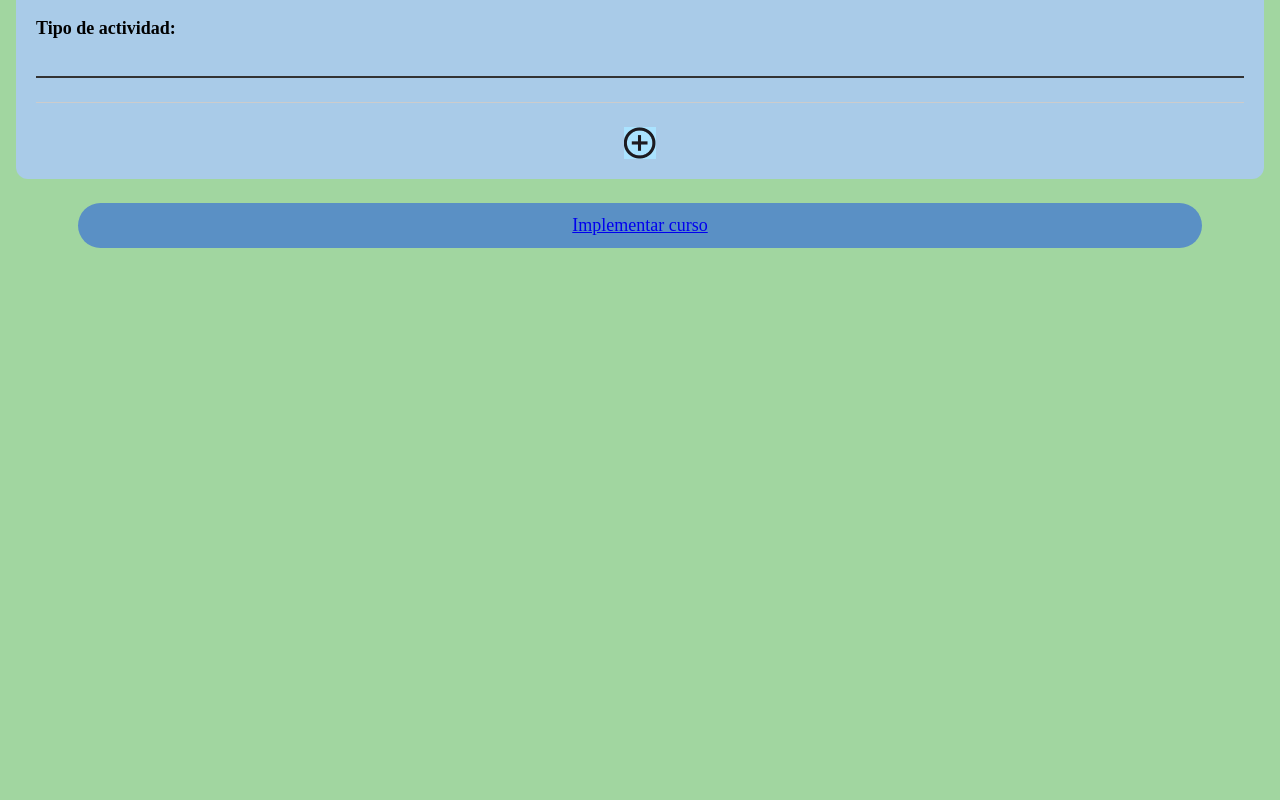
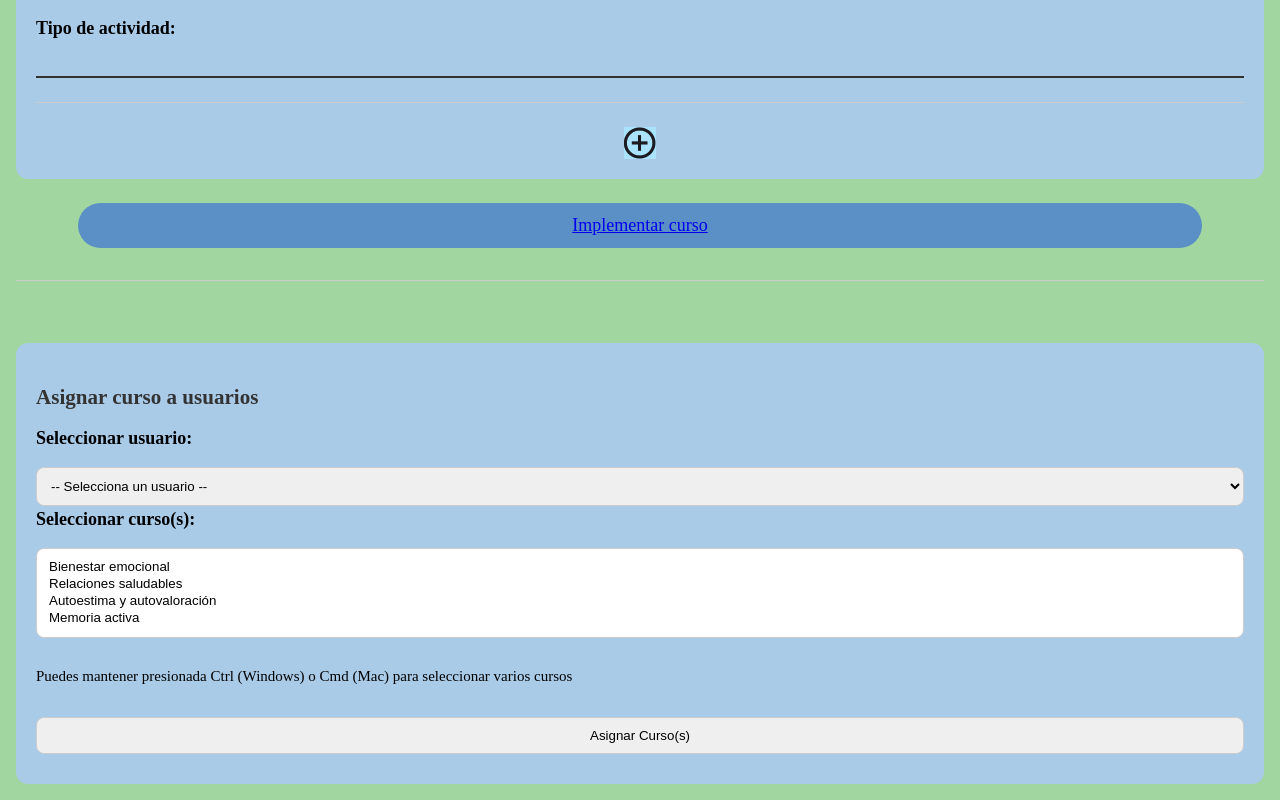
Before and after one commit to JuanASC05/IHC_ConectaMayor, a website: page AgregarCurso.html in a window 1280 px wide. Shown: the part 987-1787 px from the top of the page. Before the commit the page ends 1251 px from the top, so only its background shows below. Drawn offline with Linux system fonts and the light colour scheme; a web font is replaced by a local one.

Commit message:
#Actualizo estilos y funcionalidades en AgregarCurso html

```diff
--- a/AgregarCurso.html
+++ b/AgregarCurso.html
@@ -52,6 +52,68 @@
       <button type="submit">
         <a href="paginaInicioPROFESIONAL.html">Implementar curso</a>
       </button>
+      <hr />
+      <div class="asignar-curso">
+        <h3>Asignar curso a usuarios</h3>
+
+        <div class="form-adulto">
+          <label for="usuario">Seleccionar usuario:</label>
+          <select id="usuario">
+            <option value="">-- Selecciona un usuario --</option>
+            <option value="juana">Juana López</option>
+            <option value="carlos">Carlos Ruiz</option>
+            <option value="ana">Ana Gómez</option>
+            <!-- Puedes agregar más opciones o cargarlas dinámicamente -->
+          </select>
+        </div>
+
+        <div class="form-adulto">
+          <label for="curso">Seleccionar curso(s):</label>
+          <select id="curso" multiple size="4">
+            <option value="bienestar">Bienestar emocional</option>
+            <option value="relaciones">Relaciones saludables</option>
+            <option value="autoestima">Autoestima y autovaloración</option>
+            <option value="memoria">Memoria activa</option>
+          </select>
+          <p>
+            <small
+              >Puedes mantener presionada Ctrl (Windows) o Cmd (Mac) para
+              seleccionar varios cursos</small
+            >
+          </p>
+        </div>
+
+        <button type="button" onclick="asignarCursos()">
+          Asignar Curso(s)
+        </button>
+
+        <div
+          id="mensajeConfirmacion"
+          style="margin-top: 10px; color: green"
+        ></div>
+      </div>
     </section>
+    <script>
+      function asignarCursos() {
+        const usuario = document.getElementById("usuario").value;
+        const cursosSeleccionados = Array.from(
+          document.getElementById("curso").selectedOptions
+        ).map((option) => option.text);
+        const mensajeDiv = document.getElementById("mensajeConfirmacion");
+
+        if (!usuario || cursosSeleccionados.length === 0) {
+          mensajeDiv.style.color = "red";
+          mensajeDiv.innerText =
+            "Por favor, selecciona un usuario y al menos un curso.";
+          return;
+        }
+
+        // Simulación de asignación (puedes conectar con backend real más adelante)
+        mensajeDiv.style.color = "green";
+        mensajeDiv.innerText = `Se asignó correctamente ${
+          cursosSeleccionados.length > 1 ? "los cursos" : "el curso"
+        } a ${usuario}.`;
+      }
+    </script>
   </body>
 </html>
```
